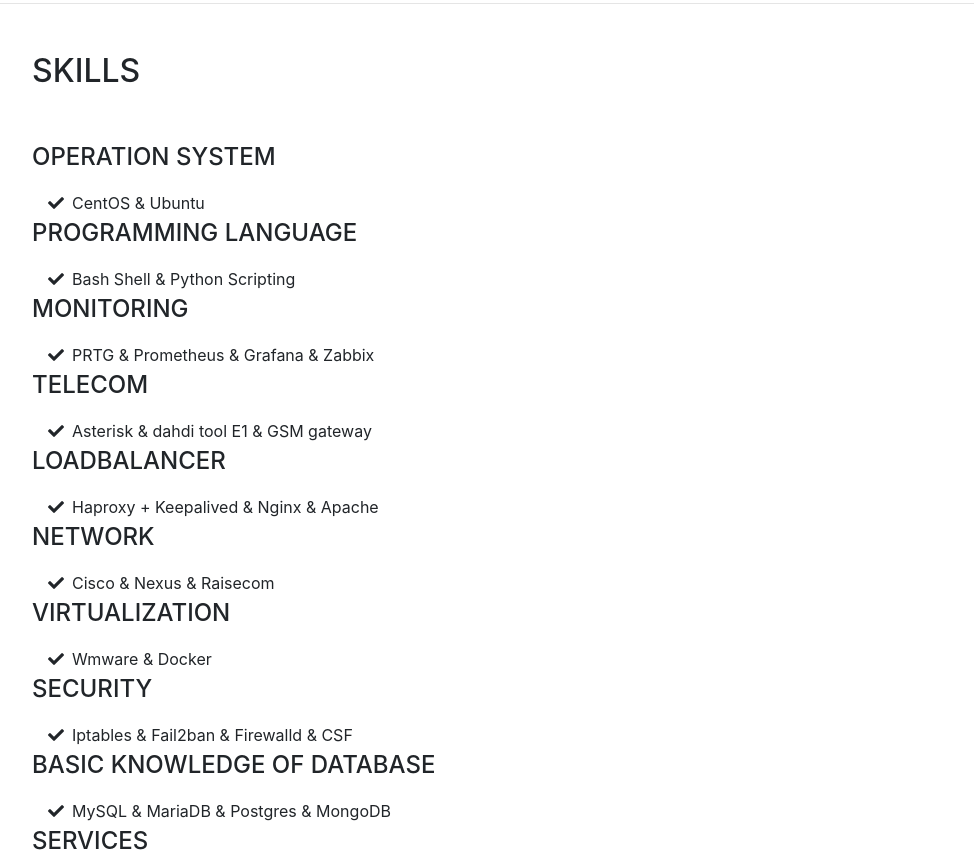
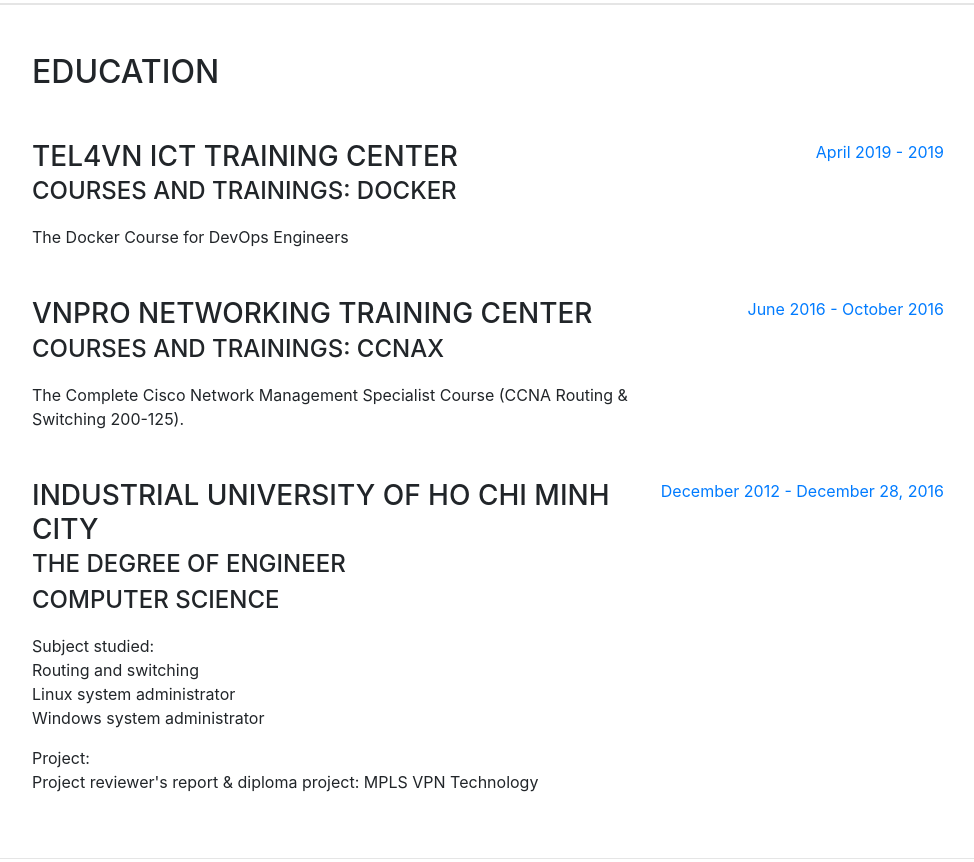
Before and after one commit to phan-van-thuy/nguyenngoctaibp.github.io, a website with bundled scripts: page index.html in a window 1280 px wide. Shown: the part 3285-4147 px from the top of the page, without its empty margins (288-1262 px from the left). Built offline with nearby package versions, Linux system fonts and the light colour scheme; a web font is replaced by a local one.

Commit message:
update cv
update cv

```diff
--- a/index.html
+++ b/index.html
@@ -202,6 +202,58 @@
 
       <hr class="m-0">
 
+      <hr class="m-0">
+
+      <section class="resume-section p-3 p-lg-5 d-flex flex-column" id="education">
+        <div class="my-auto">
+          <h2 class="mb-5">Education</h2>
+
+          <div class="resume-item d-flex flex-column flex-md-row mb-5">
+            <div class="resume-content mr-auto">
+              <h3 class="mb-0">TEL4VN ICT Training Center</h3>
+			  <div class="subheading mb-3">Courses and Trainings: Docker</div>
+			  <div>The Docker Course for DevOps Engineers</div>
+            </div>
+            <div class="resume-date text-md-right">
+              <span class="text-primary">April 2019 - 2019</span>
+            </div>
+          </div>
+
+          <div class="resume-item d-flex flex-column flex-md-row mb-5">
+            <div class="resume-content mr-auto">
+              <h3 class="mb-0">VNPro Networking Training Center</h3>
+			  <div class="subheading mb-3">Courses and Trainings: CCNAX</div>
+			  <div>The Complete Cisco Network Management Specialist Course (CCNA Routing & Switching 200-125).</div>
+            </div>
+            <div class="resume-date text-md-right">
+              <span class="text-primary">June 2016 - October 2016</span>
+            </div>
+          </div>
+
+          <div class="resume-item d-flex flex-column flex-md-row">
+            <div class="resume-content mr-auto">
+              <h3 class="mb-0">Industrial University of Ho Chi Minh City</h3>
+              <div class="subheading mb-3">The Degree Of Engineer<br>
+							Computer Science</div>
+              <div>Subject studied:</div>
+			  <p>
+					Routing and switching<br>
+					Linux system administrator<br>
+					Windows system administrator<br>
+				</p>
+			  <div>Project:</div>
+			  <p>Project reviewer's report & diploma project: MPLS VPN Technology</p>
+            </div>
+            <div class="resume-date text-md-right">
+              <span class="text-primary">December 2012 - December 28, 2016</span>
+            </div>
+          </div>
+
+        </div>
+      </section>
+
+      <hr class="m-0">
+
       <section class="resume-section p-3 p-lg-5 d-flex flex-column" id="skills">
         <div class="my-auto">
           <h2 class="mb-5">Skills</h2>
```
